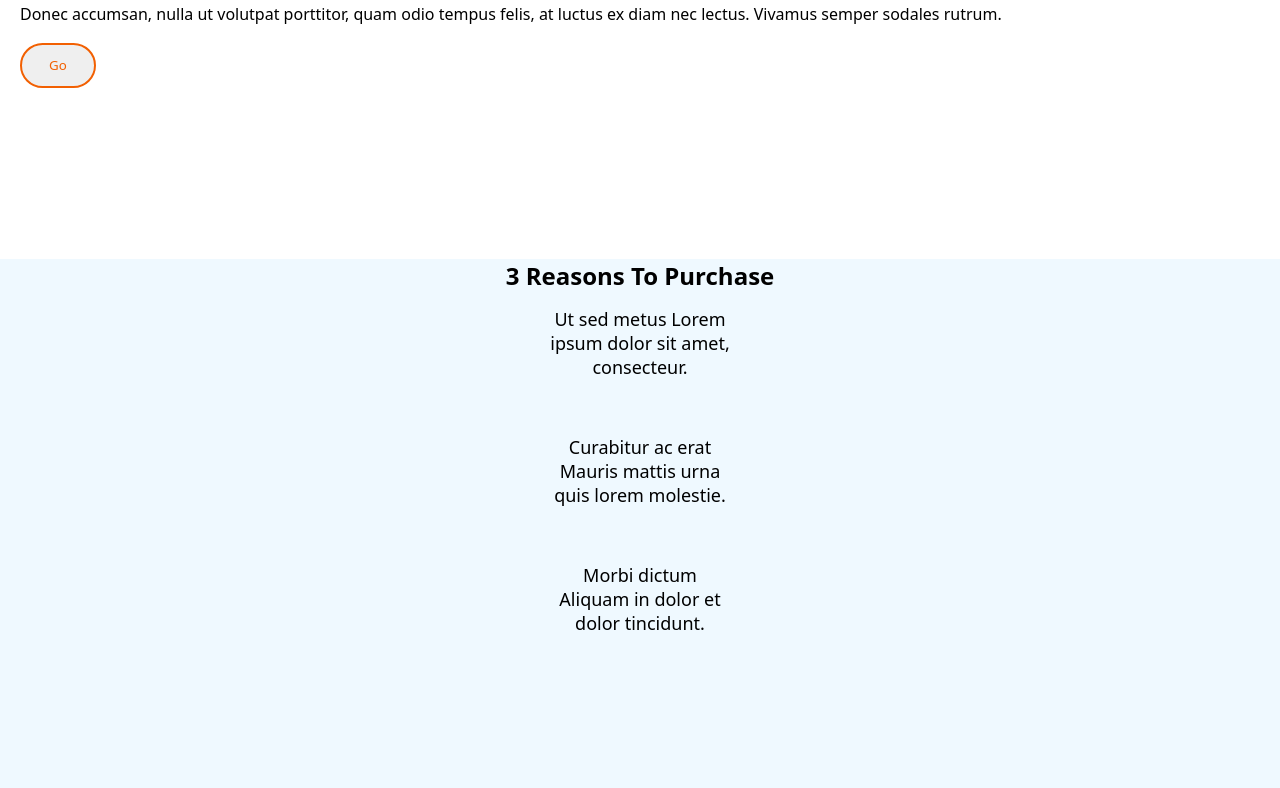
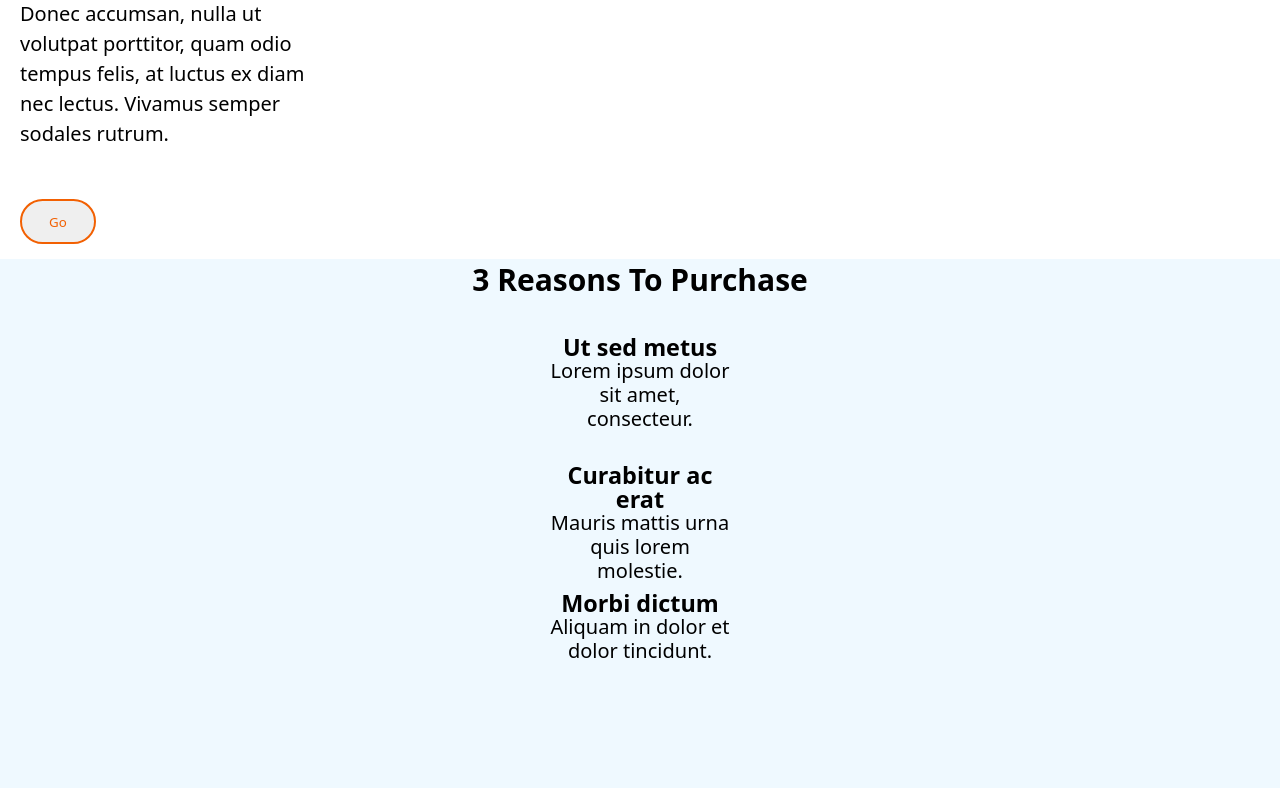
Before and after one commit to Adalab/modulo-1-evaluacion-final-Yolanda-bc, a website built with Vite: page src/index.html in a window 1280 px wide. Shown: the part 734-1522 px from the top of the page. Built offline with nearby package versions, Linux system fonts and the light colour scheme; files whose address does not match are found by name.

Commit message:
add font-size

```diff
--- a/src/index.html
+++ b/src/index.html
@@ -8,9 +8,9 @@
   </head>
  <body>
   <header>
-    <section class=photo>
+    <section class="photo">
     <img class="icon-menu" src="./images/ico-menu.svg" alt="Menú hamburguesa">
-    <div class="párrafo">
+    <div class="parrafo">
 <h1> ANONYMOUS PROXY</h1>
       <p>In hac habitasse platea dictumst.
         </p>
@@ -18,31 +18,32 @@
    <img class="ico-scroll" src="./images/ico-scroll.svg" alt="Flecha hacia abajo"></a>
   </div>
 </section>
+</header>
   <main>
     <section class=section-white>
     <h6>Insomnia Tips</h6>
     <h2>Looking Through A Window</h2>
-    <p>Donec accumsan, nulla ut volutpat porttitor, quam odio tempus felis, at luctus ex diam nec lectus. Vivamus semper sodales rutrum.</p>
+    <p class="donec">Donec accumsan, nulla ut volutpat porttitor, quam odio tempus felis, at luctus ex diam nec lectus. Vivamus semper sodales rutrum.</p>
     <button class="go">Go</button>
     </section>
     <section class="section-blue">
       <h2>3 Reasons To Purchase</h2>
       <div class="one-text">
-      <p>Ut sed metus
-      Lorem ipsum dolor sit amet, consecteur.</p>
+      <h3>Ut sed metus</h3>
+      <p>Lorem ipsum dolor sit amet, consecteur.</p>
     </div>
     <div class="two-text">
-      <p>Curabitur ac erat
-      Mauris mattis urna quis lorem molestie.</p>
+     <h3>Curabitur ac erat</h3>
+     <p>Mauris mattis urna quis lorem molestie.</p>
     </div>
     <div class="three-text">
-      <p>Morbi dictum
-      Aliquam in dolor et dolor tincidunt.</p>
+    <h3>Morbi dictum</h3>
+     <p> Aliquam in dolor et dolor tincidunt.</p>
     </div>
       <button class="More-reasons">More reasons</button>
     </section>
   </main>
-</header>
+
 <footer class="footer">
   <a href="https://adalab.es/" >ARTICLES</a>
   <a href="https://adalab.es/" >BOOKS</a>
@@ -54,10 +55,10 @@
   <a href="https://adalab.es/"
   >INSTAGRAM</a>
   <a href="https://adalab.es">MASTODON.SOCIAL</a>
-</div>
+
 ©2022
 we components
 </footer>
-</footer>
+
  </body>
 </html>
--- a/src/scss/main.scss
+++ b/src/scss/main.scss
@@ -2,6 +2,9 @@
   margin: 0;
   padding: 0;
   font-family:system-ui, -apple-system, BlinkMacSystemFont, 'Segoe UI', Roboto, Oxygen, Ubuntu, Cantarell, 'Open Sans', 'Helvetica Neue', sans-serif
+}
+h1 {
+  font-size: 50px;
 }
 
 .icon-menu {
@@ -16,7 +19,7 @@
   background-position: center;
 }
 
-.párrafo {
+.parrafo {
 
   text-align: center;
   color: white;
@@ -27,6 +30,8 @@
   flex-direction: column;
   height: 700px;
   line-height: 70px;
+  font-size: 25px;
+
 
 
 
@@ -54,16 +59,38 @@
 h6{
   margin-top: 80px;
   color:#8ccbea ;
+  font-size: 14px;
 }
-
+h2{
+  font-size: 30px;
+  margin-bottom: 20px;
+}
 .section-white{
-  line-height: 50px;
+  line-height: 30px;
   text-align: start;
   margin-left: 20px;
   height: 370px;
+  width: 300px;
 
 
-}
+
+
+
+
+
+
+
+
+
+
+
+  }
+  .donec {
+    font-size: 20px;
+  }
+
+
+
 h5 {
   border-radius: 50%;
 
@@ -75,6 +102,7 @@ h5 {
     border-radius: 22.5px;
     border: solid 2px #f26002;
     color: #f26002;
+    margin-top:50px;
   }
 .section-blue {
 
@@ -101,6 +129,8 @@ h5 {
   background-color: #304268;
   height: 465px;
   color: white;
+
+
 }
 .one-text {
 
@@ -117,6 +147,7 @@ h5 {
 
     text-align: center;
     margin-bottom: 50px;
+    font-size: 20px;
 
   }
   .two-text {
@@ -134,6 +165,7 @@ h5 {
 
     text-align: center;
     margin-bottom: 50px;
+    font-size: 20px;
 
   }
   .three-text {
@@ -151,10 +183,11 @@ h5 {
 
     text-align: center;
     margin-bottom: 50px;
-
+    font-size: 20px;
   }
   .More-reasons {
     margin-top: 100px;
+    font-size: 20px;
   }
   .footer{
     display: flex;
```
